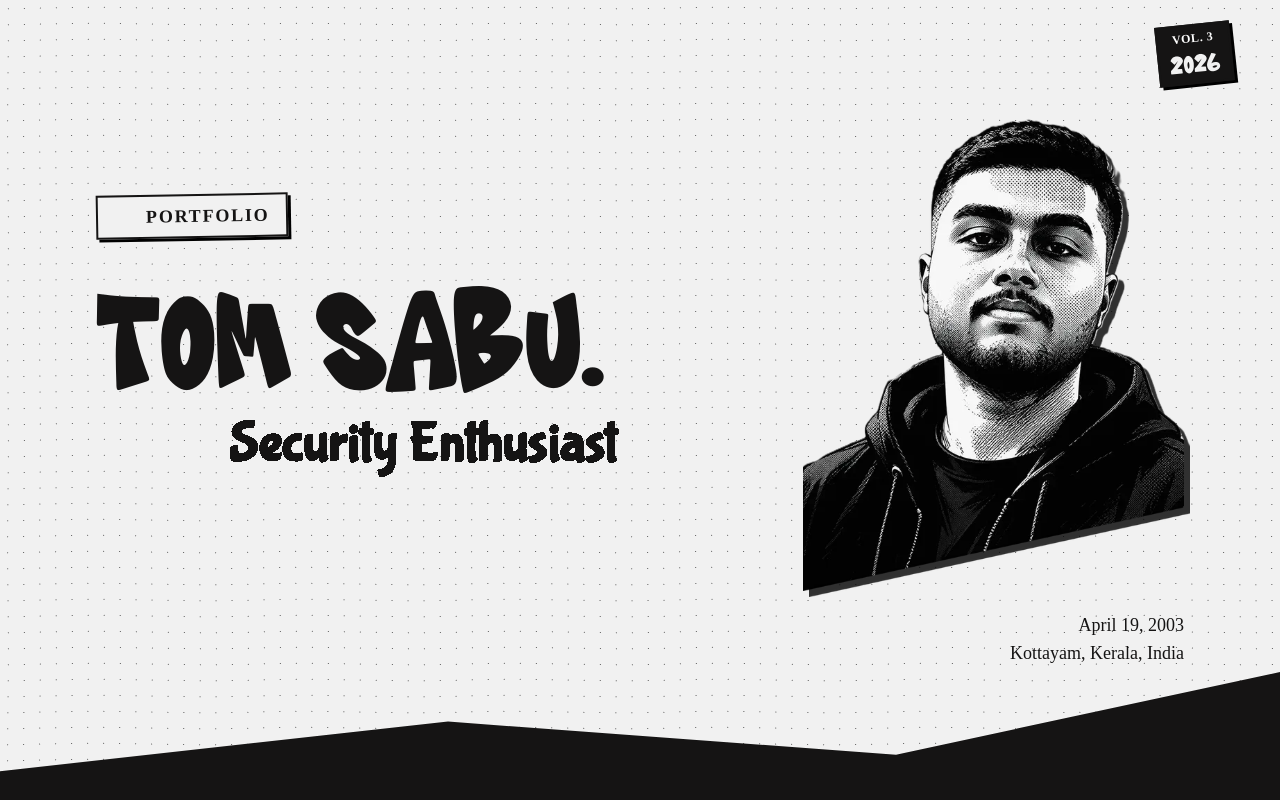
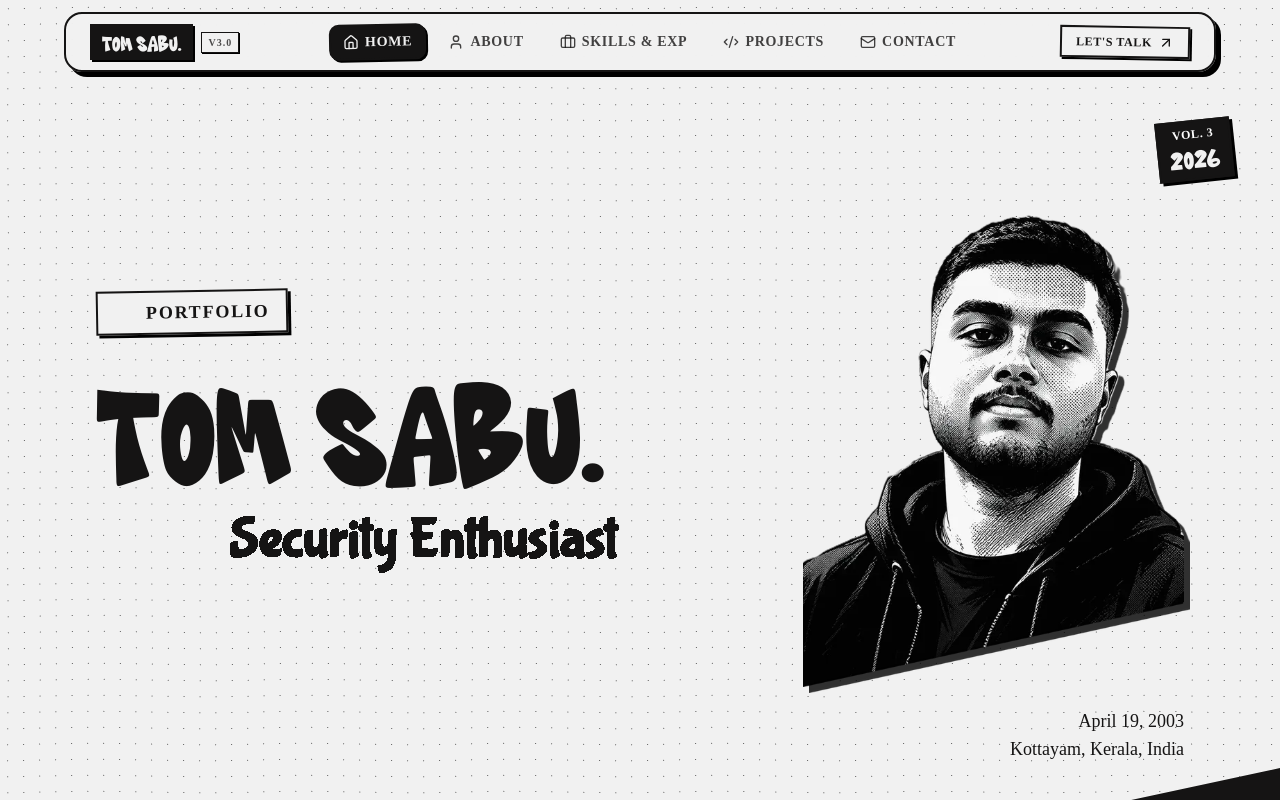
Before and after one commit to tomsabu444/React-Portfolio, a React (Vite) app: page / in a window 1280 px wide. Shown: the top 800 px of the page. Built offline with nearby package versions, Linux system fonts and the light colour scheme; some icons are missing; a web font is replaced by a local one.

Commit message:
feat: add responsive navigation bar and integrate into layout component

```diff
--- /dev/null
+++ b/src/components/Navbar.tsx
@@ -0,0 +1,193 @@
+import { useState, useEffect } from "react";
+import { motion, AnimatePresence } from "motion/react";
+import { Menu, X, ArrowUpRight, Home, User, Briefcase, Code2, Mail } from "lucide-react";
+
+interface NavItem {
+  id: string;
+  label: string;
+  icon: React.ElementType;
+}
+
+const NAV_ITEMS: NavItem[] = [
+  { id: "home", label: "Home", icon: Home },
+  { id: "about", label: "About", icon: User },
+  { id: "timeline-skills", label: "Skills & Exp", icon: Briefcase },
+  { id: "projects", label: "Projects", icon: Code2 },
+  { id: "contact", label: "Contact", icon: Mail },
+];
+
+export default function Navbar() {
+  const [activeSection, setActiveSection] = useState<string>("home");
+  const [isScrolled, setIsScrolled] = useState<boolean>(false);
+  const [mobileMenuOpen, setMobileMenuOpen] = useState<boolean>(false);
+
+  useEffect(() => {
+    const handleScroll = () => {
+      setIsScrolled(window.scrollY > 30);
+    };
+
+    window.addEventListener("scroll", handleScroll, { passive: true });
+    handleScroll();
+
+    const sectionElements = NAV_ITEMS.map((item) =>
+      document.getElementById(item.id)
+    ).filter(Boolean) as HTMLElement[];
+
+    const observerOptions: IntersectionObserverInit = {
+      root: null,
+      rootMargin: "-20% 0px -60% 0px",
+      threshold: 0,
+    };
+
+    const observer = new IntersectionObserver((entries) => {
+      entries.forEach((entry) => {
+        if (entry.isIntersecting) {
+          setActiveSection(entry.target.id);
+        }
+      });
+    }, observerOptions);
+
+    sectionElements.forEach((el) => observer.observe(el));
+
+    return () => {
+      window.removeEventListener("scroll", handleScroll);
+      observer.disconnect();
+    };
+  }, []);
+
+  const scrollToSection = (id: string) => {
+    setMobileMenuOpen(false);
+    const element = document.getElementById(id);
+    if (element) {
+      const offset = 80;
+      const bodyRect = document.body.getBoundingClientRect().top;
+      const elementRect = element.getBoundingClientRect().top;
+      const elementPosition = elementRect - bodyRect;
+      const offsetPosition = elementPosition - offset;
+
+      window.scrollTo({
+        top: offsetPosition,
+        behavior: "smooth",
+      });
+    }
+  };
+
+  return (
+    <header className="fixed top-0 left-0 right-0 z-50 px-3 sm:px-6 py-3 transition-all duration-300">
+      <div
+        className={`mx-auto max-w-6xl transition-all duration-300 border-2 border-foreground bg-background/95 backdrop-blur-md px-4 py-2 sm:px-6 ${
+          isScrolled
+            ? "shadow-[4px_4px_0px_0px_rgba(0,0,0,1)] rounded-xl py-2"
+            : "shadow-[5px_5px_0px_0px_rgba(0,0,0,1)] rounded-2xl py-2.5"
+        }`}
+      >
+        <div className="flex items-center justify-between">
+          {/* Brand / Logo */}
+          <button
+            onClick={() => scrollToSection("home")}
+            className="flex items-center gap-2 group cursor-pointer text-left focus:outline-none"
+            aria-label="Tom Sabu Portfolio Home"
+          >
+            <div className="border-2 border-foreground bg-foreground px-2.5 py-0.5 font-heading text-lg sm:text-xl text-background shadow-[2px_2px_0px_0px_rgba(0,0,0,1)] group-hover:-rotate-3 group-hover:scale-105 transition-transform">
+              TOM SABU.
+            </div>
+            <span className="hidden sm:inline-block font-tertiary text-[10px] font-bold tracking-widest text-foreground/75 uppercase border border-foreground px-1.5 py-0.5 bg-background shadow-[1px_1px_0px_0px_rgba(0,0,0,1)]">
+              V3.0
+            </span>
+          </button>
+
+          {/* Desktop Nav Links */}
+          <nav className="hidden md:flex items-center gap-1 lg:gap-2">
+            {NAV_ITEMS.map((item) => {
+              const isActive = activeSection === item.id;
+              const Icon = item.icon;
+              return (
+                <button
+                  key={item.id}
+                  onClick={() => scrollToSection(item.id)}
+                  className={`relative flex items-center gap-1.5 px-3 py-1.5 font-tertiary text-xs sm:text-sm font-bold uppercase tracking-wider transition-all cursor-pointer rounded-lg border-2 ${
+                    isActive
+                      ? "border-foreground bg-foreground text-background shadow-[2px_2px_0px_0px_rgba(0,0,0,1)] -rotate-1"
+                      : "border-transparent text-foreground/80 hover:text-foreground hover:border-foreground/40 hover:bg-foreground/5"
+                  }`}
+                >
+                  <Icon className="w-4 h-4" />
+                  <span>{item.label}</span>
+                </button>
+              );
+            })}
+          </nav>
+
+          {/* Right Action CTA & Mobile Menu Toggle */}
+          <div className="flex items-center gap-3">
+            {/* CTA Button (Desktop) */}
+            <button
+              onClick={() => scrollToSection("contact")}
+              className="hidden sm:inline-flex items-center gap-1.5 border-2 border-foreground bg-background px-3.5 py-1.5 font-tertiary text-xs font-bold uppercase tracking-wider text-foreground shadow-[2px_2px_0px_0px_rgba(0,0,0,1)] hover:bg-foreground hover:text-background transition-all rotate-1 cursor-pointer"
+            >
+              <span>Let's Talk</span>
+              <ArrowUpRight className="w-4 h-4" />
+            </button>
+
+            {/* Mobile Menu Toggle Button */}
+            <button
+              onClick={() => setMobileMenuOpen((prev) => !prev)}
+              aria-label={mobileMenuOpen ? "Close Menu" : "Open Menu"}
+              className="md:hidden border-2 border-foreground bg-background p-2 text-foreground shadow-[2px_2px_0px_0px_rgba(0,0,0,1)] hover:bg-foreground hover:text-background transition-colors cursor-pointer"
+            >
+              {mobileMenuOpen ? (
+                <X className="w-5 h-5" />
+              ) : (
+                <Menu className="w-5 h-5" />
+              )}
+            </button>
+          </div>
+        </div>
+      </div>
+
+      {/* Mobile Drawer Overlay */}
+      <AnimatePresence>
+        {mobileMenuOpen && (
+          <motion.div
+            initial={{ opacity: 0, y: -10, scale: 0.98 }}
+            animate={{ opacity: 1, y: 0, scale: 1 }}
+            exit={{ opacity: 0, y: -10, scale: 0.98 }}
+            transition={{ duration: 0.2, ease: "easeOut" }}
+            className="mx-auto max-w-6xl mt-2 md:hidden border-2 border-foreground bg-background p-4 shadow-[5px_5px_0px_0px_rgba(0,0,0,1)] rounded-xl"
+          >
+            <div className="flex flex-col gap-2">
+              {NAV_ITEMS.map((item) => {
+                const isActive = activeSection === item.id;
+                const Icon = item.icon;
+                return (
+                  <button
+                    key={item.id}
+                    onClick={() => scrollToSection(item.id)}
+                    className={`flex items-center gap-3 px-4 py-2.5 font-tertiary text-sm font-bold uppercase tracking-wider text-left transition-all rounded-lg border-2 ${
+                      isActive
+                        ? "border-foreground bg-foreground text-background shadow-[2px_2px_0px_0px_rgba(0,0,0,1)]"
+                        : "border-transparent text-foreground hover:border-foreground/30 hover:bg-foreground/5"
+                    }`}
+                  >
+                    <Icon className="w-4 h-4" />
+                    <span>{item.label}</span>
+                  </button>
+                );
+              })}
+
+              <div className="pt-2 border-t-2 border-foreground/10 mt-1 flex flex-col gap-2">
+                <button
+                  onClick={() => scrollToSection("contact")}
+                  className="flex items-center justify-center gap-2 w-full border-2 border-foreground bg-foreground px-4 py-2.5 font-tertiary text-xs font-bold uppercase tracking-wider text-background shadow-[3px_3px_0px_0px_rgba(0,0,0,1)] hover:bg-background hover:text-foreground transition-all cursor-pointer"
+                >
+                  <span>Let's Talk</span>
+                  <ArrowUpRight className="w-4 h-4" />
+                </button>
+              </div>
+            </div>
+          </motion.div>
+        )}
+      </AnimatePresence>
+    </header>
+  );
+}
--- a/src/layout/Layout.tsx
+++ b/src/layout/Layout.tsx
@@ -1,6 +1,7 @@
 import type { ReactNode } from "react";
 
 import DotField from "@/components/ui/DotField/DotField";
+import Navbar from "@/components/Navbar";
 import Footer from "@/components/Footer";
 
 interface LayoutProps {
@@ -30,7 +31,8 @@ function Layout({ children }: LayoutProps) {
           interactive={false}
         />
       </div>
-      <main className="relative z-10">{children}</main>
+      <Navbar />
+      <main className="relative z-10 pt-20 sm:pt-24">{children}</main>
       <Footer />
     </div>
   );
```
